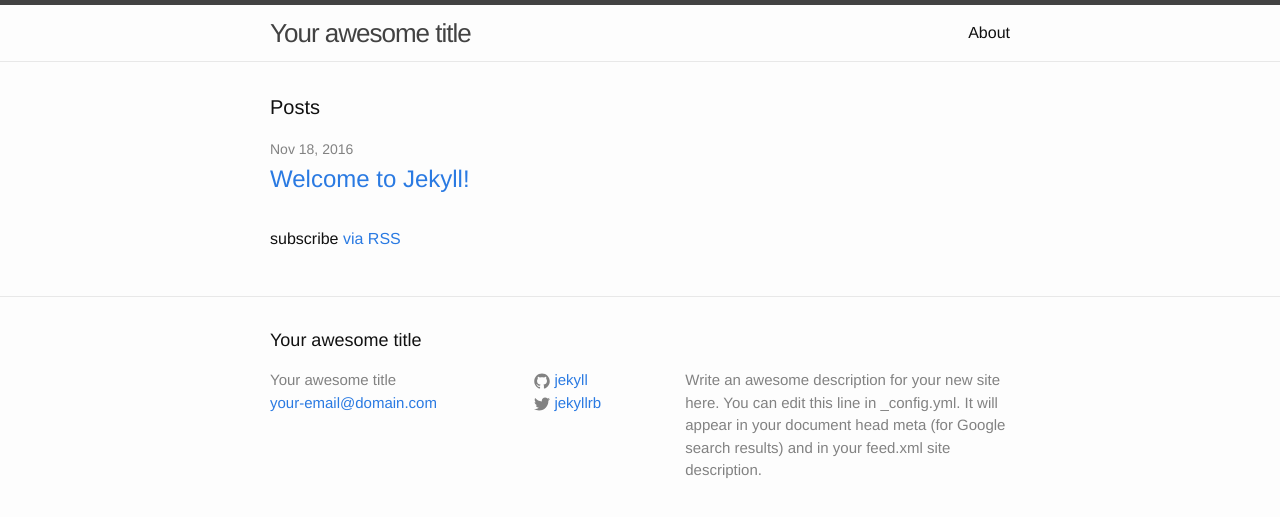
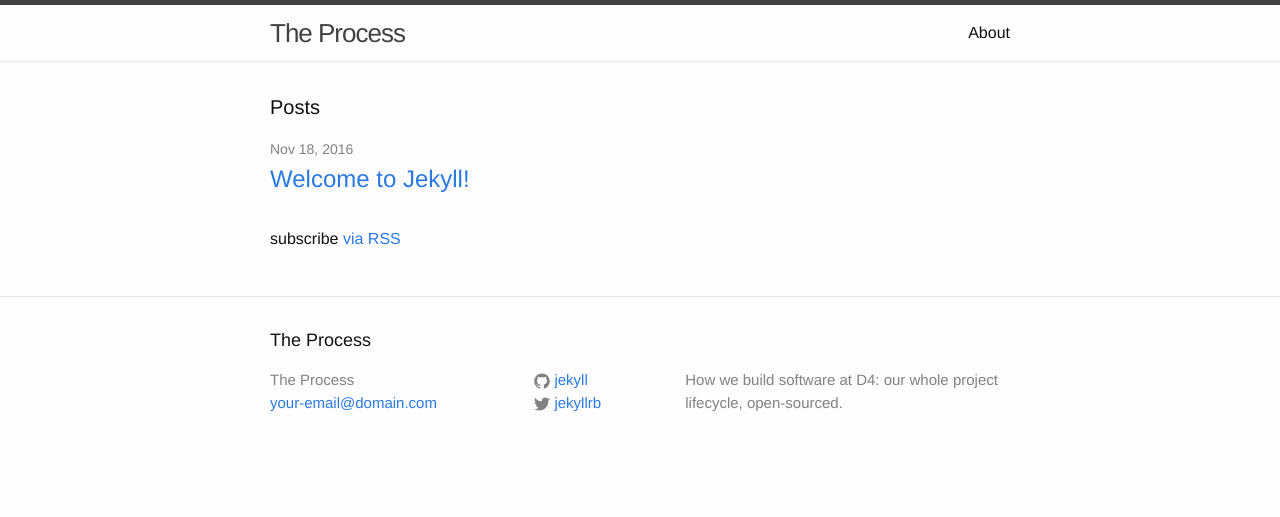
Before and after one commit to d4software/the-process, a Jekyll site: the page built from index.html, in a window 1280 px wide. Shown: the top 517 px of the page. Built offline with Jekyll 4.4.1, drawn with Linux system fonts in a browser that asks for light colours.

Commit message:
jekyll init build

```diff
--- a/_config.yml
+++ b/_config.yml
@@ -6,14 +6,12 @@
 # 'jekyll serve'. If you change this file, please restart the server process.
 
 # Site settings
-title: Your awesome title
+title: The Process
 email: your-email@domain.com
 description: > # this means to ignore newlines until "baseurl:"
-  Write an awesome description for your new site here. You can edit this
-  line in _config.yml. It will appear in your document head meta (for
-  Google search results) and in your feed.xml site description.
-baseurl: "" # the subpath of your site, e.g. /blog
-url: "http://yourdomain.com" # the base hostname & protocol for your site
+  How we build software at D4: our whole project lifecycle, open-sourced.
+baseurl: "/the-process" # the subpath of your site, e.g. /blog
+url: "https://d4software.github.io" # the base hostname & protocol for your site
 twitter_username: jekyllrb
 github_username:  jekyll
 
```
